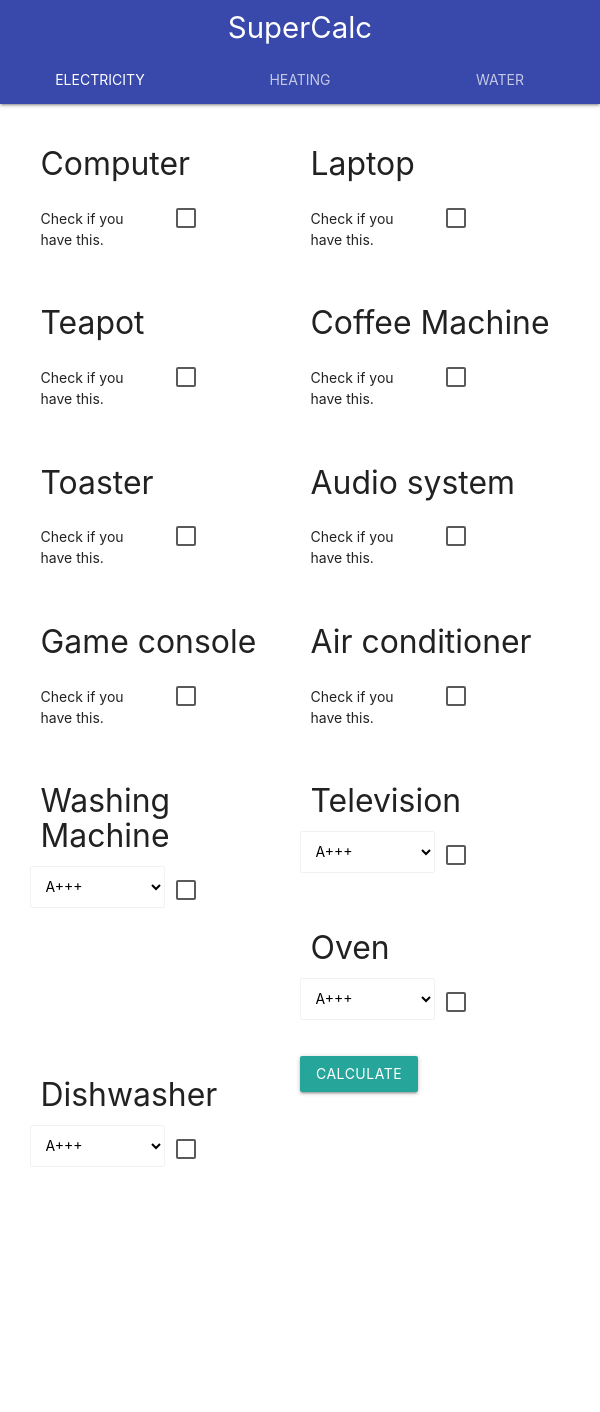
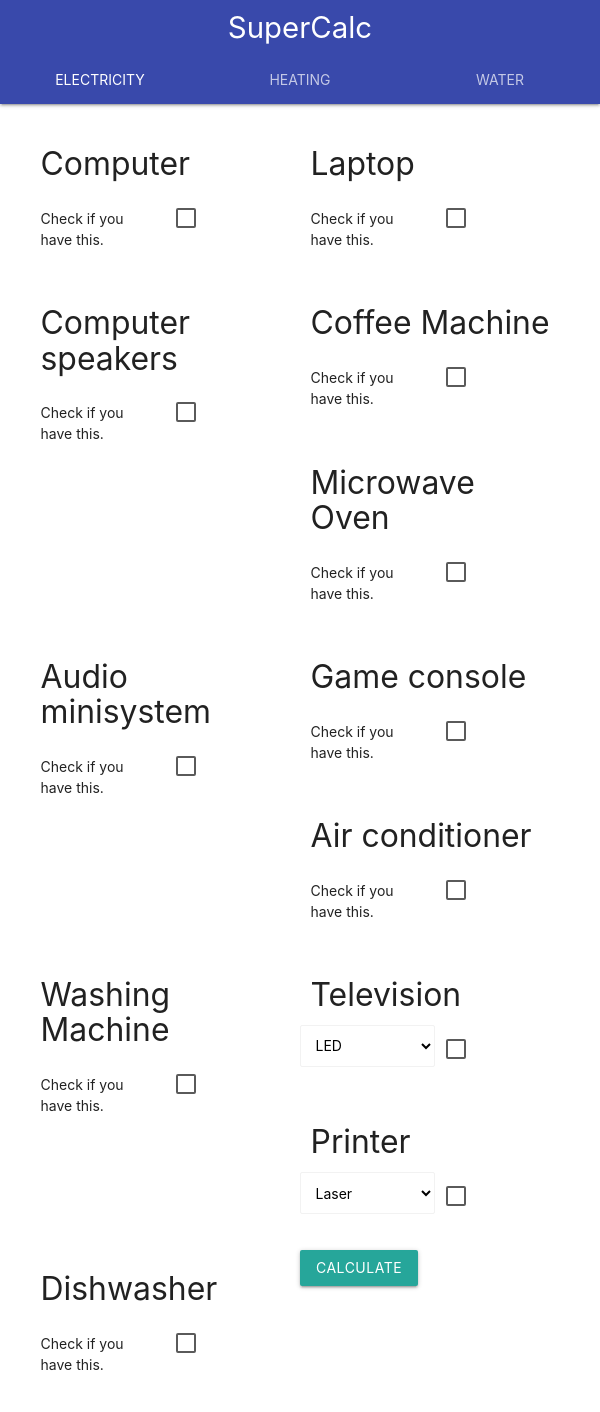
Before and after one commit to minusthousand/SuperCalcGIT, an Electron app: page mainWindow.html in a window 600 px wide. Before the commit the page ends 1223 px from the top, so only its background shows below. Drawn offline with nearby package versions, Linux system fonts and the light colour scheme; no server answers.

Commit message:
Update mainWindow.html

```diff
--- a/mainWindow.html
+++ b/mainWindow.html
@@ -132,7 +132,7 @@
             </div>
         </div>
         <div class="col s6">
-            <h4>Teapot</h4>
+            <h4>Computer speakers</h4>
             <div class="row">
                 <div class="col s6">
                     <p>Check if you have this.</p>
@@ -140,7 +140,7 @@
                 <form action="#" class="col s6">
                     <p>
                         <label>
-                            <input type="checkbox" class="filled-in" id="teapot" />
+                            <input type="checkbox" class="filled-in" id="com-spk" />
                             <span></span>
                         </label>
                     </p>
@@ -164,7 +164,7 @@
             </div>
         </div>
         <div class="col s6">
-            <h4>Toaster</h4>
+            <h4>Microwave Oven</h4>
             <div class="row">
                 <div class="col s6">
                     <p>Check if you have this.</p>
@@ -172,7 +172,7 @@
                 <form action="#" class="col s6">
                     <p>
                         <label>
-                            <input type="checkbox" class="filled-in" id="toaster" />
+                            <input type="checkbox" class="filled-in" id="microwave" />
                             <span></span>
                         </label>
                     </p>
@@ -180,7 +180,7 @@
             </div>
         </div>
         <div class="col s6">
-            <h4>Audio system</h4>
+            <h4>Audio minisystem</h4>
             <div class="row">
                 <div class="col s6">
                     <p>Check if you have this.</p>
@@ -230,15 +230,9 @@
         <div class="col s6">
             <h4>Washing Machine</h4>
             <div class="row">
-                <select class="browser-default col s6" id="washing-machine-select">
-                    <option value="" disabled>Energy Efficiency</option>
-                    <option value="a+++" selected>A+++</option>
-                    <option value="a++">A++</option>
-                    <option value="a+">A+</option>
-                    <option value="b">B</option>
-                    <option value="c">C</option>
-                    <option value="d">D</option>
-                </select>
+                <div class="col s6">
+                    <p>Check if you have this.</p>
+                </div>
                 <form action="#" class="col s6">
                     <p>
                         <label>
@@ -253,13 +247,10 @@
             <h4>Television</h4>
             <div class="row">
                 <select class="browser-default col s6" id="television-select">
-                    <option value="" disabled>Energy Efficiency</option>
-                    <option value="a+++" selected>A+++</option>
-                    <option value="a++">A++</option>
-                    <option value="a+">A+</option>
-                    <option value="b">B</option>
-                    <option value="c">C</option>
-                    <option value="d">D</option>
+                    <option value="" disabled>TV Type</option>
+                    <option value="LED" selected>LED</option>
+                    <option value="CRT">CRT</option>
+                    <option value="RPTV">RPTV</option>
                 </select>
                 <form action="#" class="col s6">
                     <p>
@@ -272,21 +263,17 @@
             </div>
         </div>
         <div class="col s6">
-            <h4>Oven</h4>
+            <h4>Printer</h4>
             <div class="row">
-                <select class="browser-default col s6" id="oven-select">
-                    <option value="" disabled>Energy Efficiency</option>
-                    <option value="a+++" selected>A+++</option>
-                    <option value="a++">A++</option>
-                    <option value="a+">A+</option>
-                    <option value="b">B</option>
-                    <option value="c">C</option>
-                    <option value="d">D</option>
+                <select class="browser-default col s6" id="printer-select">
+                    <option value="" disabled>Printer Type</option>
+                    <option value="lsr" selected>Laser</option>
+                    <option value="ink">Inkjet</option>
                 </select>
                 <form action="#" class="col s6">
                     <p>
                         <label>
-                            <input type="checkbox" class="filled-in" id="oven" />
+                            <input type="checkbox" class="filled-in" id="printer" />
                             <span></span>
                         </label>
                     </p>
@@ -296,15 +283,9 @@
         <div class="col s6">
             <h4>Dishwasher</h4>
             <div class="row">
-                <select class="browser-default col s6" id="dishwasher-select">
-                    <option value="" disabled>Energy Efficiency</option>
-                    <option value="a+++" selected>A+++</option>
-                    <option value="a++">A++</option>
-                    <option value="a+">A+</option>
-                    <option value="b">B</option>
-                    <option value="c">C</option>
-                    <option value="d">D</option>
-                </select>
+                <div class="col s6">
+                    <p>Check if you have this.</p>
+                </div>
                 <form action="#" class="col s6">
                     <p>
                         <label>
@@ -392,16 +373,16 @@
 
     var pc = id('computer'),
         ltop = id('laptop'),
-        tpot = id('teapot'),
+        comSpk = id('com-spk'),
         coffeeM = id('coffeeMachine'),
-        tstr = id('toaster'),
+        microw = id('microwave'),
         aSys = id('audio-system'),
         gCons = id('game-console'),
         aCond = id('air-conditioner'),
         washingM = id('washingMachine'),
         tv = id('television'),
         dishW = id('dishwasher'),
-        ovn = id('oven');
+        prnt = id('printer');
     var btn = id('button');
     var btn2 = id('button-2');
     var btn3 = id('button-3');
@@ -419,7 +400,7 @@
     btn.addEventListener('click', sendResultsE);
 
     function sendResultsE(e) {
-        let elemsSome = [pc, ltop, tpot, coffeeM, tstr, aSys, gCons, aCond, washingM, tv, ovn, dishW].some(function (item) {
+        let elemsSome = [pc, ltop, comSpk, coffeeM, microw, aSys, gCons, aCond, washingM, tv, prnt, dishW].some(function (item) {
             return item.checked;
         });
         e.preventDefault();
@@ -430,16 +411,16 @@
         ipcRenderer.send('button:clicked', JSON.stringify({
             pc: pc.checked,
             ltop: ltop.checked,
-            tpot: tpot.checked,
+            comSpk: comSpk.checked,
             coffeeM: coffeeM.checked,
-            tstr: tstr.checked,
+            microw: microw.checked,
             aSys: aSys.checked,
             gCons: gCons.checked,
             aCond: aCond.checked,
-            washingM: washingM.checked ? id('washing-machine-select').value : false,
+            washingM: washingM.checked,
             tv: tv.checked ? id('television-select').value : false,
-            ovn: ovn.checked ? id('oven-select').value : false,
-            dishW: dishW.checked ? id('dishwasher-select').value : false,
+            prnt: prnt.checked ? id('printer-select').value : false,
+            dishW: dishW.checked,
         }));
     };
 
```
